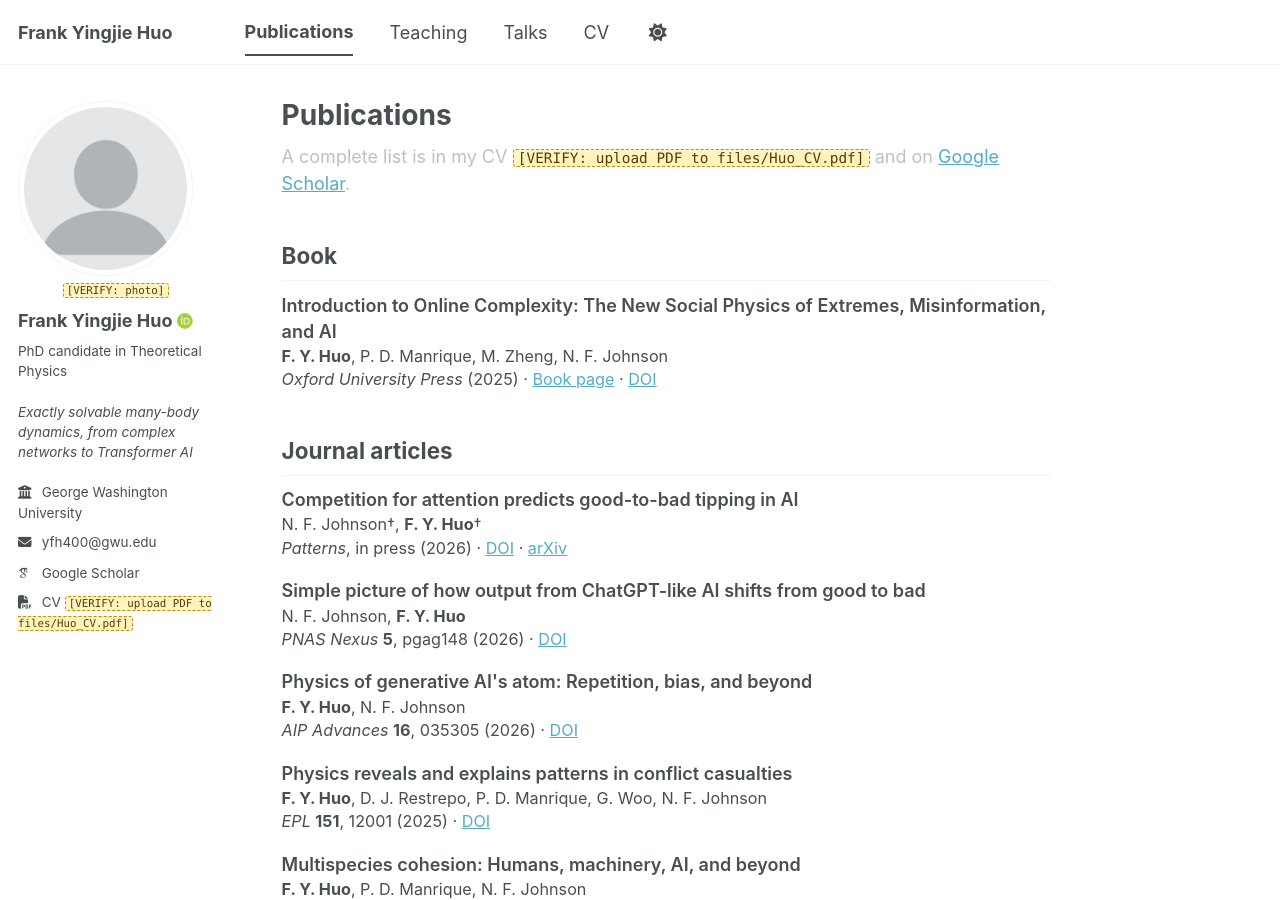
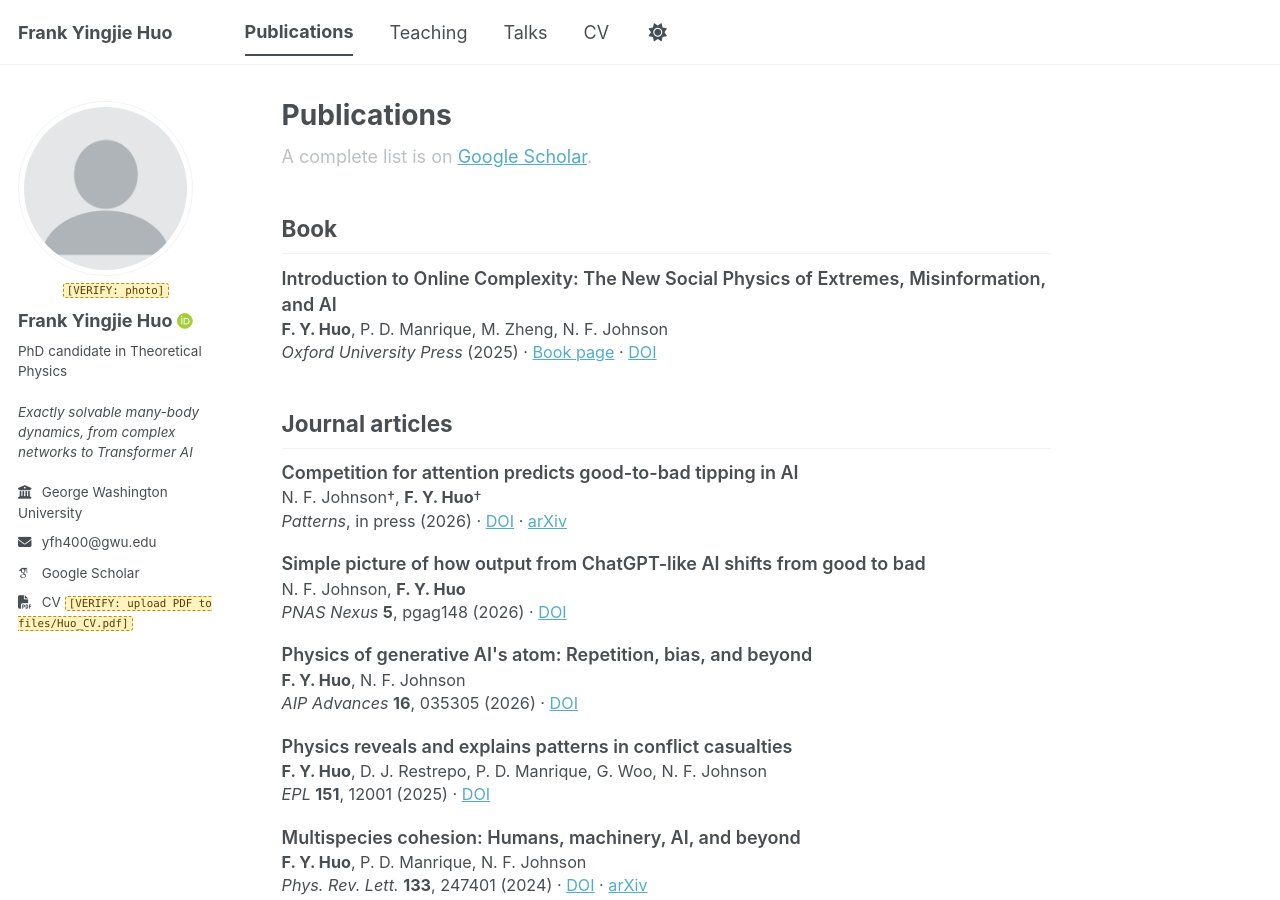
Before and after one commit to FrankHuo-217/huo.github.io, a Jekyll site: the page built from _pages/publications.md, in a window 1280 px wide and 900 px high. Built offline with Jekyll 4.4.1, drawn with Linux system fonts in a browser that asks for light colours; some web fonts are replaced; a script bundle is joined from its source files by our own code.

Commit message:
Point to Google Scholar only for the complete publication list
Co-Authored-By: Claude Opus 5.5 <noreply@anthropic.com>
Claude-Session: https://claude.ai/code/session_01EX1ohUgYjPPjqdCJmoT8XW

```diff
--- a/_pages/publications.md
+++ b/_pages/publications.md
@@ -5,7 +5,7 @@ author_profile: true
 ---
 
 {% comment %} Each publication is a Markdown file in _publications/. See README.md. {% endcomment %}
-A complete list is in my {% include cv-link.html label="CV" %} and on [Google Scholar]({{ site.author.googlescholar }}).
+A complete list is on [Google Scholar]({{ site.author.googlescholar }}).
 {: .page-lede}
 
 {% for category in site.publication_category %}
```
